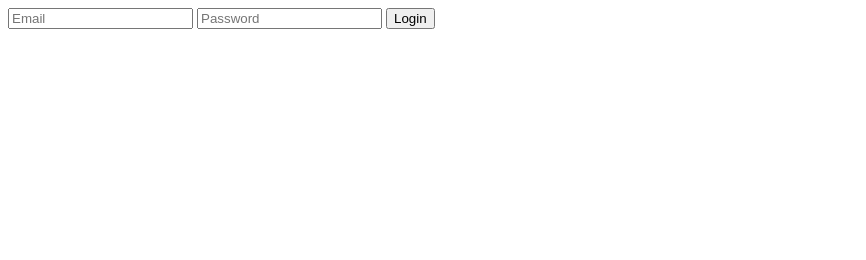
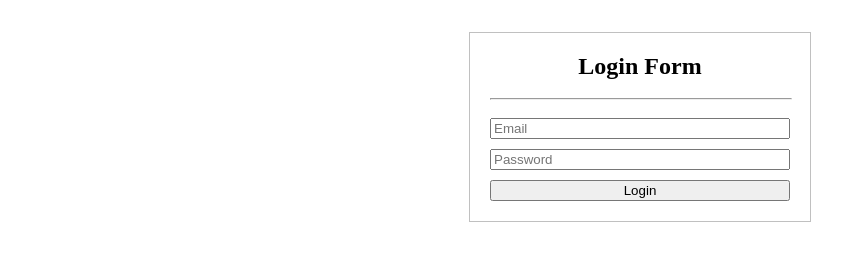
Before and after one commit to Abhishek-Dewangan/Cointab-Assignment, a website: page index.html in a window 1280 px wide. Shown: the whole page, without its empty margins (0-866 px from the left). Drawn offline with nearby package versions, Linux system fonts and the light colour scheme.

Commit message:
Give some styles to pages

```diff
--- a/index.html
+++ b/index.html
@@ -8,7 +8,20 @@
   </head>
 
   <body>
-    <form id="form">
+    <form
+      id="form"
+      style="
+        display: flex;
+        flex-direction: column;
+        width: 300px;
+        margin: 2em auto;
+        gap: 10px;
+        padding: 20px;
+        border: 1px solid silver;
+      "
+    >
+      <h2 style="margin: auto">Login Form</h2>
+      <hr style="width: 100%;"/>
       <input type="email" name="email" placeholder="Email" />
       <input type="password" name="password" placeholder="Password" />
       <input type="submit" value="Login" />
```
Also changed, not shown: home.html (+10 -3 lines).
